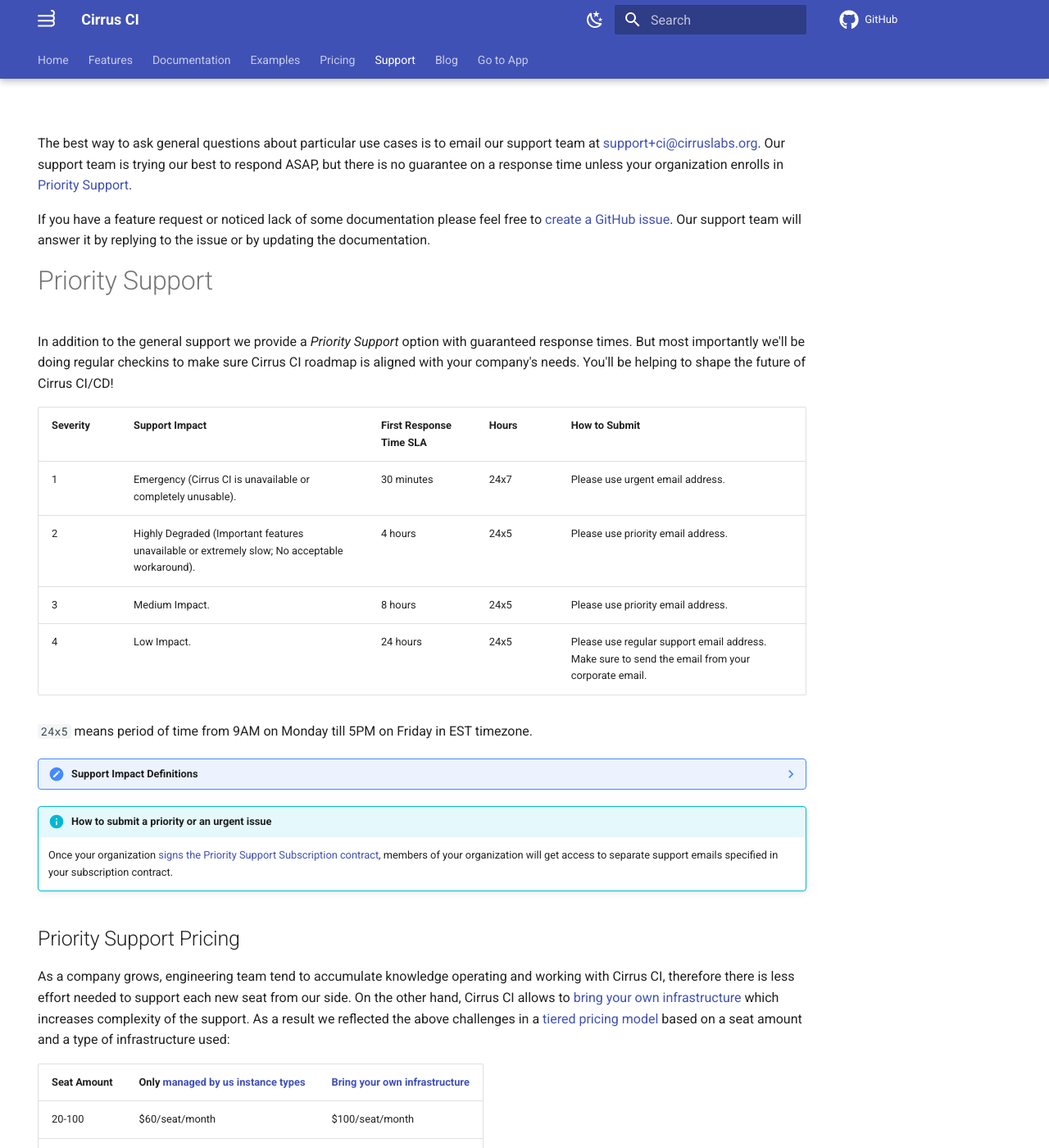
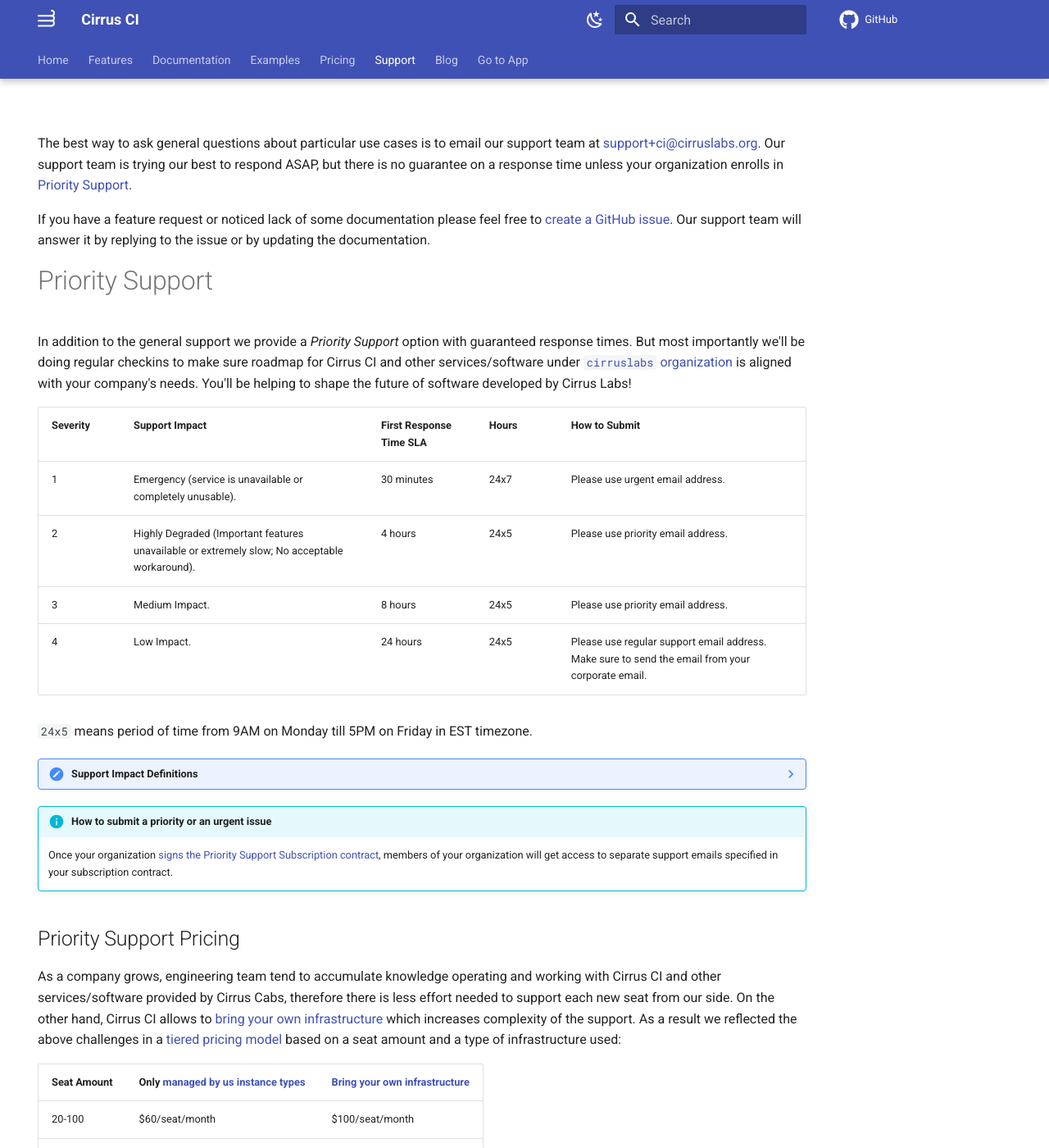
Before and after one commit to cirruslabs/cirrus-ci-docs, an MkDocs documentation site: the page built from docs/support.md, in a window 1280 px wide and 1400 px high. Shown: the whole window at 82% size. Built offline with MkDocs 1.6.1 and Material for MkDocs 9.7.7, drawn with Linux system fonts in a browser that asks for light colours; comment, search, counter and statistics services are not loaded; some of the changed text lies outside the part shown.

Commit message:
Note about priority support for additional services/software
Now we have more services/software that we are willing to support and take external request. Let's mention it on our main support page that everything is included in Cirrus Priority Support.

```diff
--- a/docs/support.md
+++ b/docs/support.md
@@ -14,11 +14,12 @@ Our support team will answer it by replying to the issue or by updating the docu
 # Priority Support
 
 In addition to the general support we provide a *Priority Support* option with guaranteed response times. But most importantly we'll be doing
-regular checkins to make sure Cirrus CI roadmap is aligned with your company's needs. You'll be helping to shape the future of Cirrus CI/CD!
+regular checkins to make sure roadmap for Cirrus CI and other services/software under [`cirruslabs` organization](https://github.com/cirruslabs) is aligned with your company's needs.
+You'll be helping to shape the future of software developed by Cirrus Labs!
 
 | Severity | Support Impact                                                                                | First Response Time SLA | Hours | How to Submit                                                                                    |
 |----------|-----------------------------------------------------------------------------------------------|-------------------------|-------|--------------------------------------------------------------------------------------------------|
-| 1        | Emergency (Cirrus CI is unavailable or completely unusable).                                  | 30 minutes              | 24x7  | Please use urgent email address.                                                                 |
+| 1        | Emergency (service is unavailable or completely unusable).                                    | 30 minutes              | 24x7  | Please use urgent email address.                                                                 |
 | 2        | Highly Degraded (Important features unavailable or extremely slow; No acceptable workaround). | 4 hours                 | 24x5  | Please use priority email address.                                                               |
 | 3        | Medium Impact.                                                                                | 8 hours                 | 24x5  | Please use priority email address.                                                               |
 | 4        | Low Impact.                                                                                   | 24 hours                | 24x5  | Please use regular support email address. Make sure to send the email from your corporate email. |
@@ -27,14 +28,14 @@ regular checkins to make sure Cirrus CI roadmap is aligned with your company's n
 
 <!-- markdownlint-disable MD037 -->
 ??? note "Support Impact Definitions"
-    * **Severity 1** - Cirrus CI is unavailable or completely unusable. An urgent issue can be filed and
+    * **Severity 1** - Cirrus CI or other services is unavailable or completely unusable. An urgent issue can be filed and
       our On-Call Support Engineer will respond within 30 minutes. Example: Cirrus CI showing 502 errors for all users.
-    * **Severity 2** - Cirrus CI is Highly Degraded Significant Business Impact. Important Cirrus CI features are unavailable
+    * **Severity 2** - Cirrus CI or other services is Highly Degraded Significant Business Impact. Important Cirrus CI features are unavailable
       or extremely slowed, with no acceptable workaround.
-    * **Severity 3** - Something is preventing normal Cirrus CI operation Some Business Impact. Important Cirrus CI
-      features are unavailable or somewhat slowed, but a workaround is available. Cirrus CI use has a minor loss of operational functionality.
+    * **Severity 3** - Something is preventing normal service operation Some Business Impact. Important features of Cirrus CI or other services
+      are unavailable or somewhat slowed, but a workaround is available. Cirrus CI use has a minor loss of operational functionality.
     * **Severity 4** - Questions or Clarifications around features or documentation Minimal or no Business Impact.
-      Information, an enhancement, or documentation clarification is requested, but there is no impact on the operation of Cirrus CI.
+      Information, an enhancement, or documentation clarification is requested, but there is no impact on the operation of Cirrus CI or other services/software.
 
 !!! info "How to submit a priority or an urgent issue"
     Once your organization [signs the Priority Support Subscription contract](#how-to-purchase-priority-support-subscription),
@@ -42,7 +43,7 @@ regular checkins to make sure Cirrus CI roadmap is aligned with your company's n
 
 ## Priority Support Pricing
 
-As a company grows, engineering team tend to accumulate knowledge operating and working with Cirrus CI,
+As a company grows, engineering team tend to accumulate knowledge operating and working with Cirrus CI and other services/software provided by Cirrus Cabs,
 therefore there is less effort needed to support each new seat from our side. On the other hand, Cirrus CI allows to [bring your own infrastructure](guide/supported-computing-services.md)
 which increases complexity of the support. As a result we reflected the above challenges in a [tiered pricing model](https://www.rebilly.com/blog/subscription-business-pricing-formulas/#tiered)
 based on a seat amount and a type of infrastructure used:
@@ -67,4 +68,4 @@ Note that Priority Support Subscription requires a purchase of a minimum of 20 s
 
 Please email [sales@cirruslabs.org](mailto:sales@cirruslabs.org), so we can get a support contract in addition to [TOC](legal/terms.md).
 The contract will contain a special priority email address for your organization and other helpful information. Sales team will
-also schedule a check-in meeting to make sure your engineering team is set for success and Cirrus CI roadmap aligns with your needs.
+also schedule a check-in meeting to make sure your engineering team is set for success and Cirrus Labs roadmap aligns with your needs.
```
